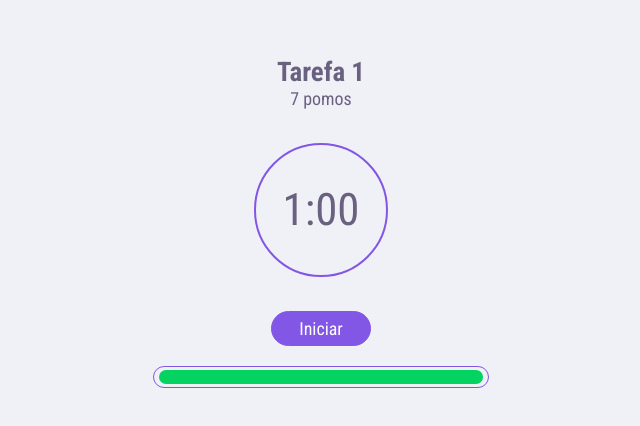
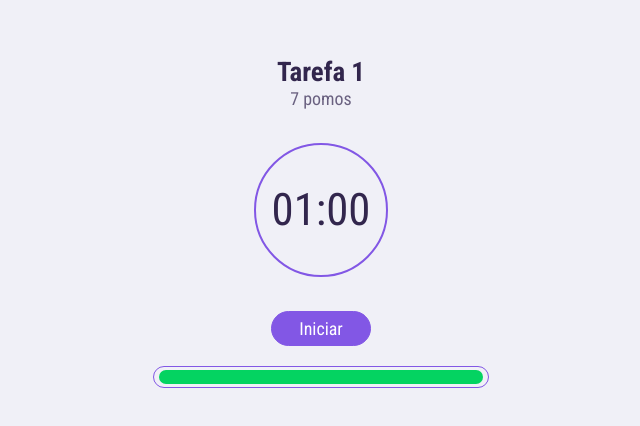
Before and after one commit to jrbytes/pomodoro-web, a React (Create React App) app: page / in a window 1280 px wide. Shown: the part 178-604 px from the top of the page, without its empty margins (319-959 px from the left). Built offline with nearby package versions, Linux system fonts and the light colour scheme.

Commit message:
Added style in header

```diff
--- a/src/App.css
+++ b/src/App.css
@@ -1,3 +1,18 @@
+.header-tasks-pomos {
+  display: flex;
+  flex-direction: column;
+  justify-content: center;
+  align-items: center;
+}
+
+.header-tasks-pomos h2 {
+  color: var(--color-text-title);
+}
+
+.header-tasks-pomos span {
+  color: var(--color-text-base);
+}
+
 .countdownBorder {
   width: 12rem;
   height: 12rem;
@@ -13,6 +28,7 @@
 
 .countdownBorder p {
   font-size: 4rem;
+  color: var(--color-text-title);
 }
 
 .progress-bar-border {
--- a/src/App.js
+++ b/src/App.js
@@ -57,7 +57,7 @@ function App() {
 
   const formatedCountdown = useMemo(() => {
     if (countdownValue > 0) {
-      let minutes = Math.floor((countdownValue / 60) % 60)
+      let minutes = ('00' + Math.floor((countdownValue / 60) % 60)).slice(-2)
       let seconds = ('00' + Math.floor((countdownValue) % 60)).slice(-2)
       return `${minutes}:${seconds}`
     } else {
@@ -71,6 +71,7 @@ function App() {
       const defaultMaxSecondsPomo = pomo.defaultMinutesPomo * 60
       const proportion = (countdownValue * maxWidth) / defaultMaxSecondsPomo
       const percent = (proportion / maxWidth) * 100
+
       return <div className='progress-bar-border'>
         <div className='progress-bar' style={{
           width: `${percent}%`
@@ -82,8 +83,11 @@ function App() {
   return (
     <>
       <div className='container'>
-        <h2>{pomo.title}</h2>
-        <span>{pomo.realizedPomos} pomos</span>
+
+        <div className="header-tasks-pomos">
+          <h2>{pomo.title}</h2>
+          <span>{pomo.realizedPomos} pomos</span>
+        </div>
 
         <div className="countdownBorder">
           <p>{formatedCountdown}</p>
```
